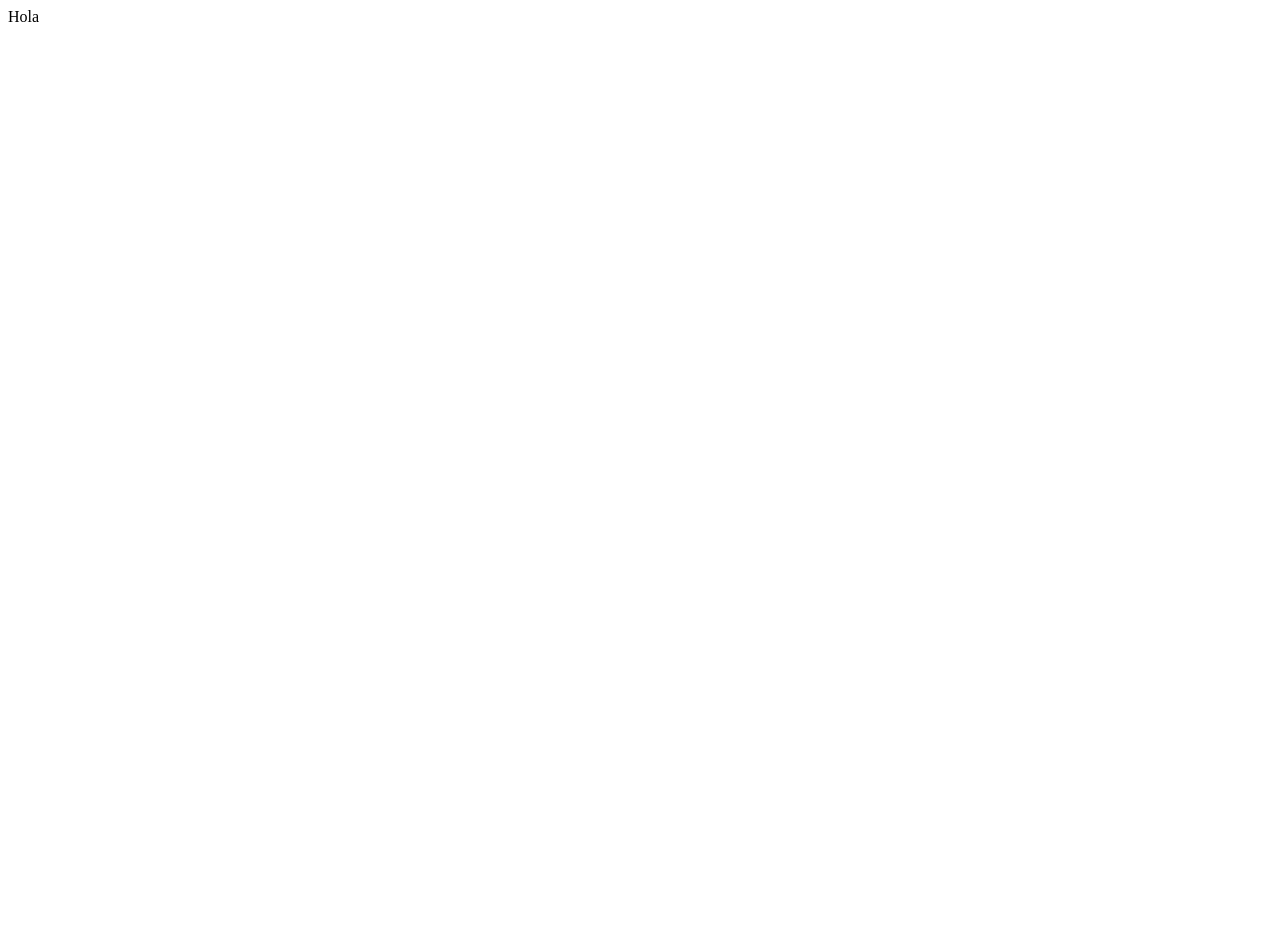
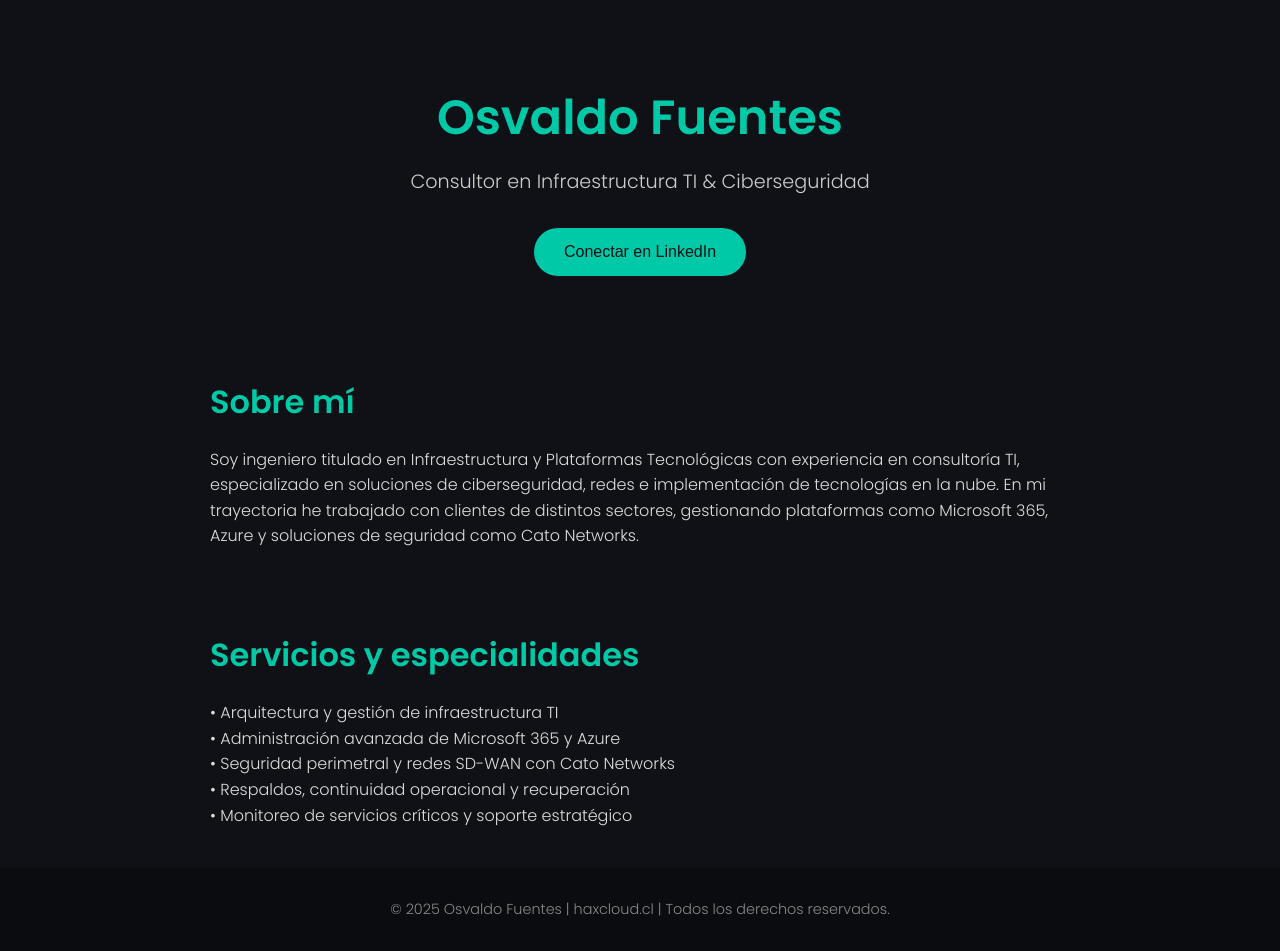
Before and after one commit to OsvaldoHaxV/WebHaxCloud, a plain HTML site: page index.html in a window 1280 px wide. Before the commit the page ends 800 px from the top, so only its background shows below. Drawn offline with Linux system fonts and the light colour scheme.

Commit message:
cambios Index.html

```diff
--- a/index.html
+++ b/index.html
@@ -1 +1,150 @@
-Hola
+<!DOCTYPE html>
+<html lang="es">
+<head>
+  <meta charset="UTF-8" />
+  <meta name="viewport" content="width=device-width, initial-scale=1.0" />
+  <title>Osvaldo Fuentes | Infraestructura & Ciberseguridad</title>
+  <link href="https://fonts.googleapis.com/css2?family=Poppins:wght@300;600&display=swap" rel="stylesheet">
+  <style>
+    :root {
+      --primary: #0f1117;
+      --accent: #00c9a7;
+      --text: #f2f2f2;
+    }
+
+    * {
+      margin: 0;
+      padding: 0;
+      box-sizing: border-box;
+    }
+
+    body {
+      font-family: 'Poppins', sans-serif;
+      background-color: var(--primary);
+      color: var(--text);
+      line-height: 1.6;
+      overflow-x: hidden;
+    }
+
+    header {
+      padding: 80px 20px 60px;
+      text-align: center;
+      animation: fadeInDown 1.2s ease-out;
+    }
+
+    header h1 {
+      font-size: 3rem;
+      color: var(--accent);
+    }
+
+    header p {
+      margin-top: 10px;
+      font-size: 1.2rem;
+      color: #ccc;
+    }
+
+    .cta-button {
+      margin-top: 30px;
+      padding: 15px 30px;
+      font-size: 1rem;
+      border: none;
+      border-radius: 30px;
+      background-color: var(--accent);
+      color: var(--primary);
+      cursor: pointer;
+      transition: transform 0.3s ease;
+    }
+
+    .cta-button:hover {
+      transform: scale(1.05);
+    }
+
+    section {
+      max-width: 900px;
+      margin: auto;
+      padding: 40px 20px;
+      animation: fadeIn 1.5s ease-out;
+    }
+
+    section h2 {
+      font-size: 2rem;
+      margin-bottom: 20px;
+      color: var(--accent);
+    }
+
+    section p {
+      font-size: 1rem;
+      color: #ddd;
+    }
+
+    footer {
+      text-align: center;
+      padding: 30px 20px;
+      background-color: #0a0c10;
+      color: #888;
+      font-size: 0.9rem;
+    }
+
+    @keyframes fadeInDown {
+      from {
+        opacity: 0;
+        transform: translateY(-40px);
+      }
+      to {
+        opacity: 1;
+        transform: translateY(0);
+      }
+    }
+
+    @keyframes fadeIn {
+      from {
+        opacity: 0;
+        transform: translateY(40px);
+      }
+      to {
+        opacity: 1;
+        transform: translateY(0);
+      }
+    }
+
+    @media (max-width: 600px) {
+      header h1 {
+        font-size: 2.2rem;
+      }
+    }
+  </style>
+</head>
+<body>
+
+  <header>
+    <h1>Osvaldo Fuentes</h1>
+    <p>Consultor en Infraestructura TI & Ciberseguridad</p>
+    <a href="https://www.linkedin.com/in/osvaldofuentes" target="_blank">
+      <button class="cta-button">Conectar en LinkedIn</button>
+    </a>
+  </header>
+
+  <section>
+    <h2>Sobre mí</h2>
+    <p>
+      Soy ingeniero titulado en Infraestructura y Plataformas Tecnológicas con experiencia en consultoría TI, especializado en soluciones de ciberseguridad, redes e implementación de tecnologías en la nube. En mi trayectoria he trabajado con clientes de distintos sectores, gestionando plataformas como Microsoft 365, Azure y soluciones de seguridad como Cato Networks.
+    </p>
+  </section>
+
+  <section>
+    <h2>Servicios y especialidades</h2>
+    <p>
+      • Arquitectura y gestión de infraestructura TI<br>
+      • Administración avanzada de Microsoft 365 y Azure<br>
+      • Seguridad perimetral y redes SD-WAN con Cato Networks<br>
+      • Respaldos, continuidad operacional y recuperación<br>
+      • Monitoreo de servicios críticos y soporte estratégico<br>
+    </p>
+  </section>
+
+  <footer>
+    © 2025 Osvaldo Fuentes | haxcloud.cl | Todos los derechos reservados.
+  </footer>
+
+</body>
+</html>
```
